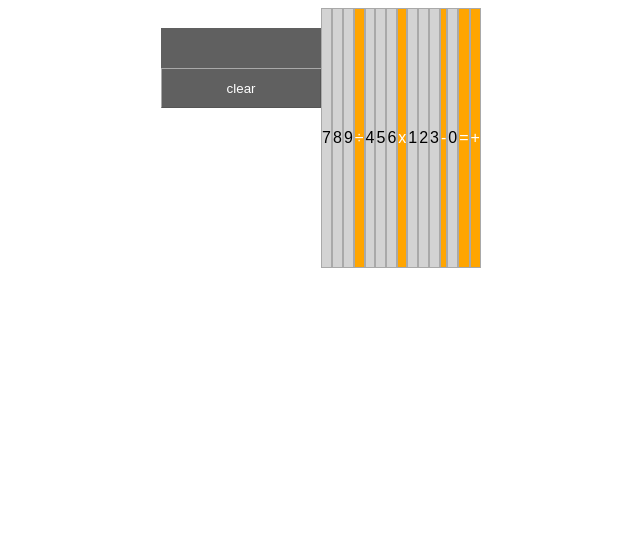
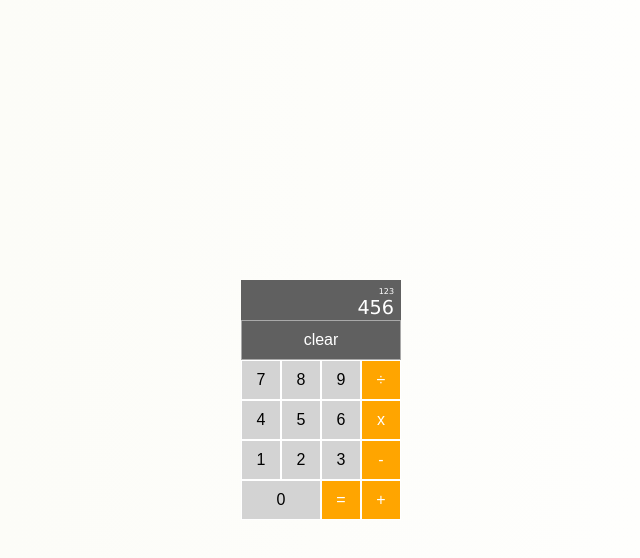
Before and after one commit to PhDtoTech/calculator, a plain HTML site: page index.html in a window 1280 px wide. Shown: the whole page, without its empty margins (319-959 px from the left). Drawn offline with Linux system fonts and the light colour scheme.

Commit message:
Add div for previous operand

```diff
--- a/index.html
+++ b/index.html
@@ -10,23 +10,26 @@
 </head>
 <body>
     <div id="calculator">
-        <div id="entry"></div>
-        <button id="clear">clear</div>
-        <button class="button num">7</button>
-        <button class="button num">8</button>
-        <button class="button num">9</button>
-        <button class="button op">÷</button>
-        <button class="button num">4</button>
-        <button class="button num">5</button>
-        <button class="button num">6</button>
-        <button class="button op">x</button>
-        <button class="button num">1</button>
-        <button class="button num">2</button>
-        <button class="button num">3</button>
-        <button class="button op">-</button>
-        <button class="button num" id="zero">0</button>
-        <button id="equal" class="button">=</button>
-        <button class="button op">+</button>
+        <div class="entry">
+            <div class="previous-operand">123</div>
+            <div class="current-operand">456</div>
+        </div>
+        <button id="clear">clear</button>
+        <button class="num">7</button>
+        <button class="num">8</button>
+        <button class="num">9</button>
+        <button class="op">÷</button>
+        <button class="num">4</button>
+        <button class="num">5</button>
+        <button class="num">6</button>
+        <button class="op">x</button>
+        <button class="num">1</button>
+        <button class="num">2</button>
+        <button class="num">3</button>
+        <button class="op">-</button>
+        <button class="num" id="zero">0</button>
+        <button class="op" id="equal">=</button>
+        <button class="op">+</button>
     </div>
 
 </body>
--- a/style.css
+++ b/style.css
@@ -2,26 +2,30 @@ body {
     display: flex;
     justify-content: center;
     align-content: center;
+    padding: 0;
+    margin: 0;
+    background: linear-gradient(to right, rgb(251, 251, 245), rgb(255, 255, 255)) ;
 }
 
 #calculator {
-    display:grid;
+    display: grid;
     justify-content: center;
+    align-content: center;
+    text-align: center;
+    min-height: 100vh;
     grid-template-columns: [first] 40px [line2] 40px [line3] 40px [line4] 40px [end];
     grid-template-rows: [row-first] 40px [row-line2] 40px [row-line3] 40px [row-line4] 40px [row-line5] 40px [row-line6] 40px [row-end];
-    align-content: center;
-    text-align: center;
     font-family: Verdana, Geneva, Tahoma, sans-serif;
-    margin-top: 20px;
 }
 
-.button {
-    border-style: solid;
-    border-color:darkgray;
-    border-width: .5px;
+button {
+    border: .5px solid white;
     text-align: center;
-    padding: 7px 0px;
+    padding: 0px;
+    margin: 0px;
     font-size: medium;
+    cursor: pointer;
+    outline: none;
 }
 
 .num {
@@ -34,26 +38,35 @@ body {
     background-color: darkgray;
 }
 
-.op, #equal {
+.op {
     background-color: orange;
     color: white;
 }
 
 .op:hover {
     background-color: rgb(252, 197, 93);
-    color: white;
 }
 
-#entry {
+.entry {
     background-color: rgb(96, 96, 96);
     color: white;
     text-align: right;
     padding: 7px 7px;
-    font-size: 24px;
-    grid-column-start: first;
-    grid-column-end: end;
-    grid-row-start: row-first;
-    grid-row-end: row-first;
+    grid-column: 1 / -1;
+    display: flex;
+    flex-direction: column;
+    align-items: flex-end;
+    justify-content: space-around;
+    word-wrap: break-word;
+    word-break: break-all;
+}
+
+.entry .previous-operand {
+    font-size: .5rem;
+}
+
+.entry .current-operand {
+    font-size: 1.2rem;
 }
 
 #clear {
@@ -64,24 +77,11 @@ body {
     color: white;
     text-align: center;
     padding: 7px 7px;
-    grid-column-start: first;
-    grid-column-end: end;
-    grid-row-start: row-line2;
-    grid-row-end: row-line2;
+    grid-column: 1 / -1;
 }
 
 #clear:hover {
-    border-top-style: solid;
-    border-color:darkgray;
-    border-width: 1px;
     background-color: rgb(143, 143, 143);
-    color: white;
-    text-align: center;
-    padding: 7px 7px;
-    grid-column-start: first;
-    grid-column-end: end;
-    grid-row-start: row-line2;
-    grid-row-end: row-line2;
 }
 
 #zero {
```
